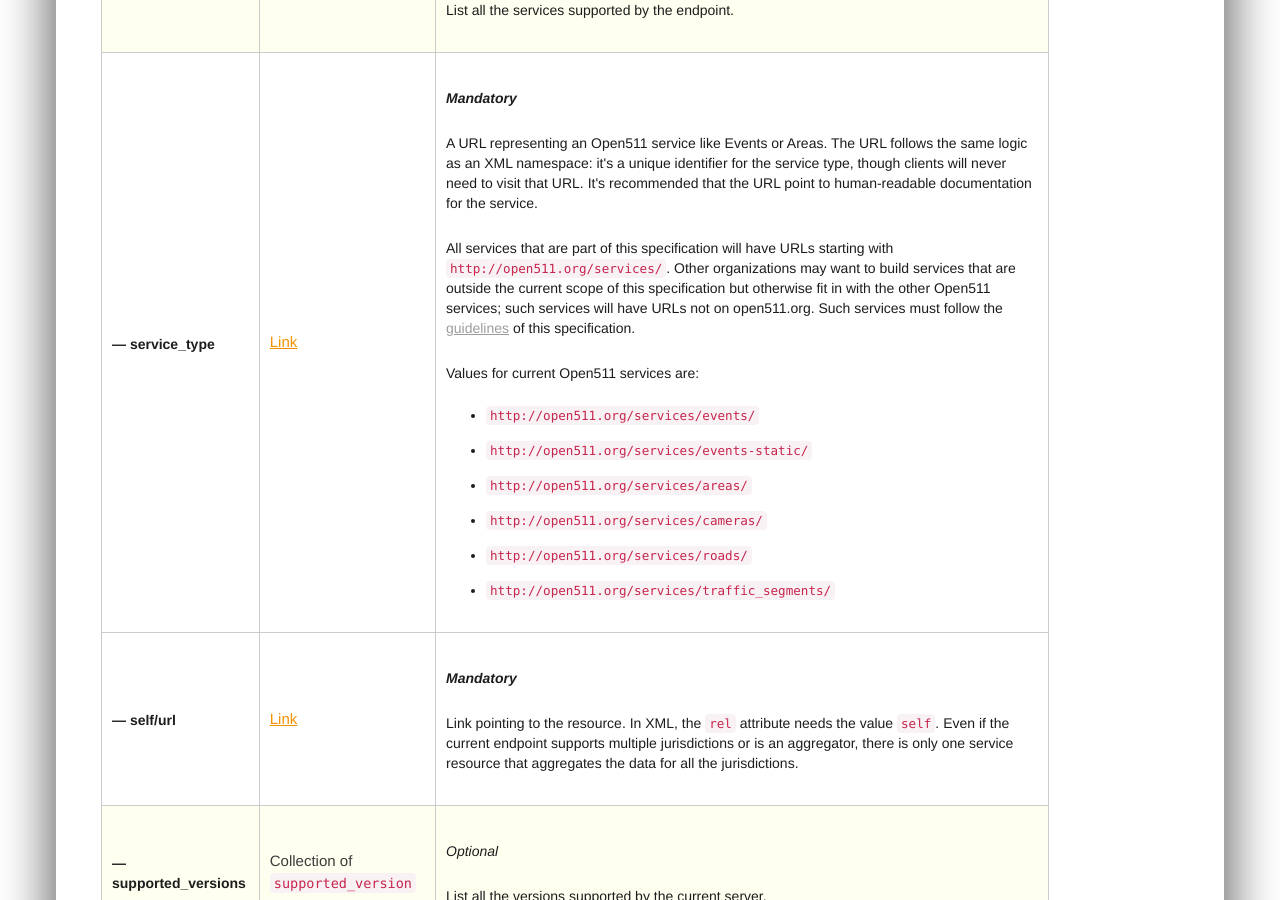
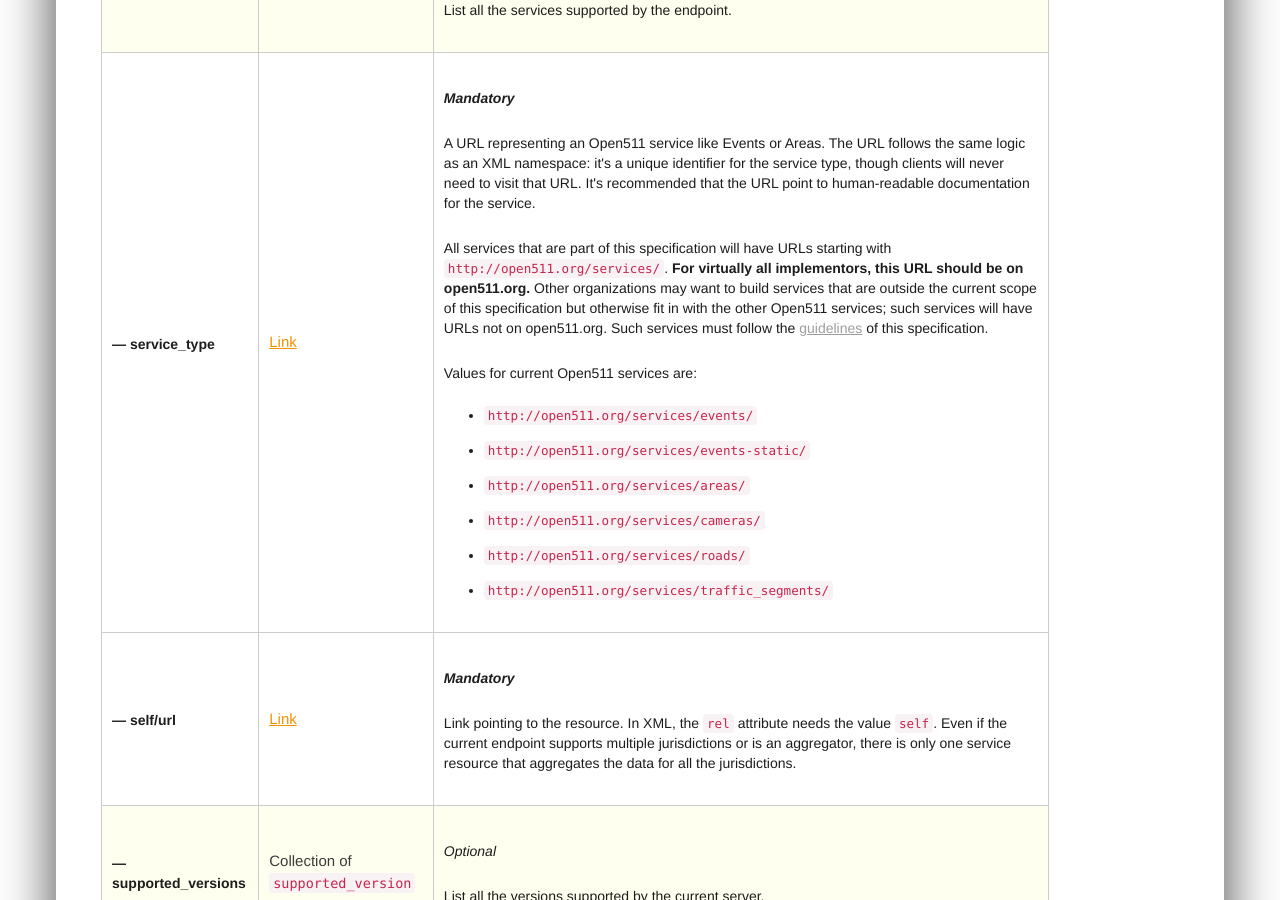
Before and after one commit to open511/Open511API, a Jekyll site: the page built from root.html, in a window 1280 px wide and 900 px high, scrolled down 2526 px. Built offline with Jekyll 4.4.1, drawn with Linux system fonts in a browser that asks for light colours; nearby versions of some CDN libraries; library files that are not in the unit come from our copies.

Commit message:
Stronger language for the service_type_url field

```diff
--- a/root.html
+++ b/root.html
@@ -43,7 +43,7 @@
     - name: <p>&mdash; service_type</p>
       mandatory: Mandatory
       type: <a href="guidelines.html#links">Link</a>
-      desc: <p>A URL representing an Open511 service like Events or Areas. The URL follows the same logic as an XML namespace&colon; it's a unique identifier for the service type, though clients will never need to visit that URL. It's recommended that the URL point to human-readable documentation for the service.</p><p>All services that are part of this specification will have URLs starting with <code>http&colon;//open511.org/services/</code>. Other organizations may want to build services that are outside the current scope of this specification but otherwise fit in with the other Open511 services; such services will have URLs not on open511.org. Such services must follow the <a href="guidelines.html">guidelines</a> of this specification.</p><p>Values for current Open511 services are&colon;</p><ul><li><code>http&colon;//open511.org/services/events/</code></li><li><code>http&colon;//open511.org/services/events-static/</code></li><li><code>http&colon;//open511.org/services/areas/</code></li><li><code>http&colon;//open511.org/services/cameras/</code></li><li><code>http&colon;//open511.org/services/roads/</code></li><li><code>http&colon;//open511.org/services/traffic_segments/</code></li></ul>
+      desc: <p>A URL representing an Open511 service like Events or Areas. The URL follows the same logic as an XML namespace&colon; it's a unique identifier for the service type, though clients will never need to visit that URL. It's recommended that the URL point to human-readable documentation for the service.</p><p>All services that are part of this specification will have URLs starting with <code>http&colon;//open511.org/services/</code>. <strong>For virtually all implementors, this URL should be on open511.org.</strong> Other organizations may want to build services that are outside the current scope of this specification but otherwise fit in with the other Open511 services; such services will have URLs not on open511.org. Such services must follow the <a href="guidelines.html">guidelines</a> of this specification.</p><p>Values for current Open511 services are&colon;</p><ul><li><code>http&colon;//open511.org/services/events/</code></li><li><code>http&colon;//open511.org/services/events-static/</code></li><li><code>http&colon;//open511.org/services/areas/</code></li><li><code>http&colon;//open511.org/services/cameras/</code></li><li><code>http&colon;//open511.org/services/roads/</code></li><li><code>http&colon;//open511.org/services/traffic_segments/</code></li></ul>
 
     - name: <p>&mdash; self/url</p>
       mandatory: Mandatory
```
Also changed, not shown: history.md (+1 -0 lines).
